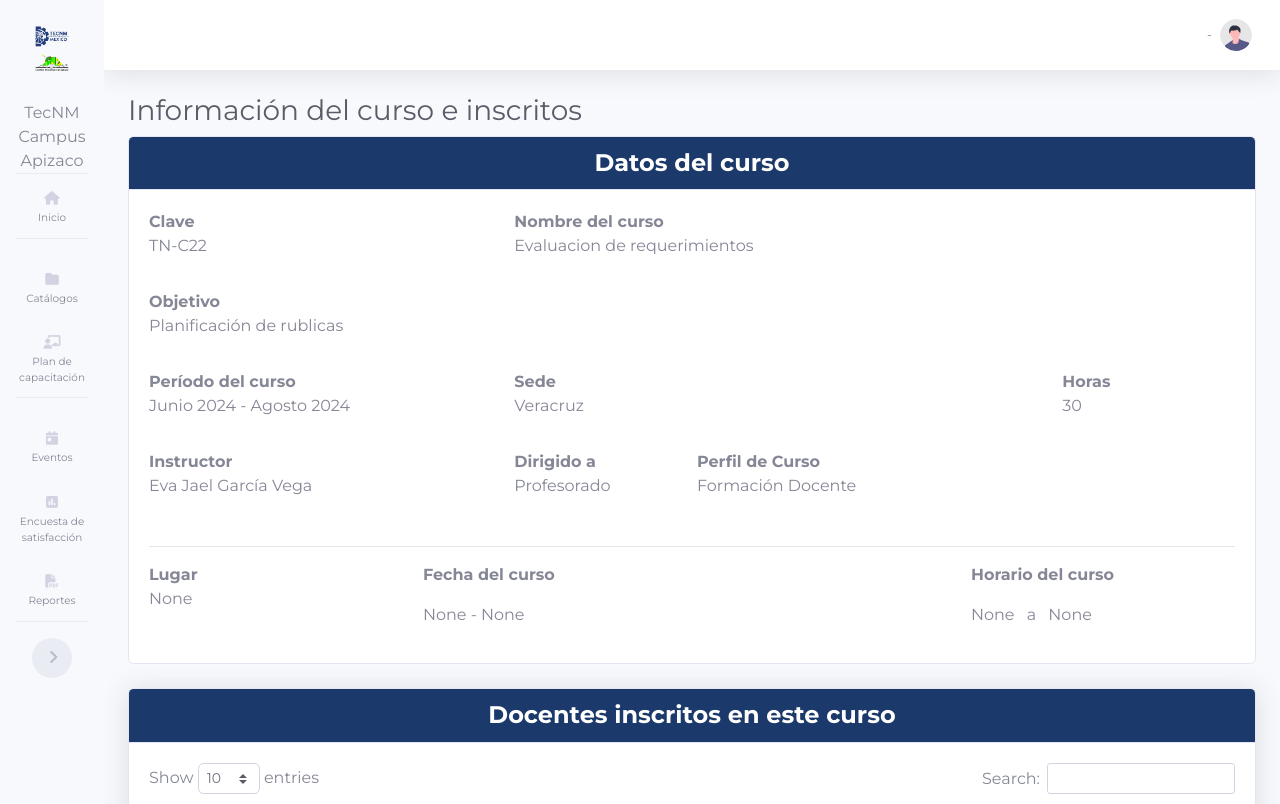
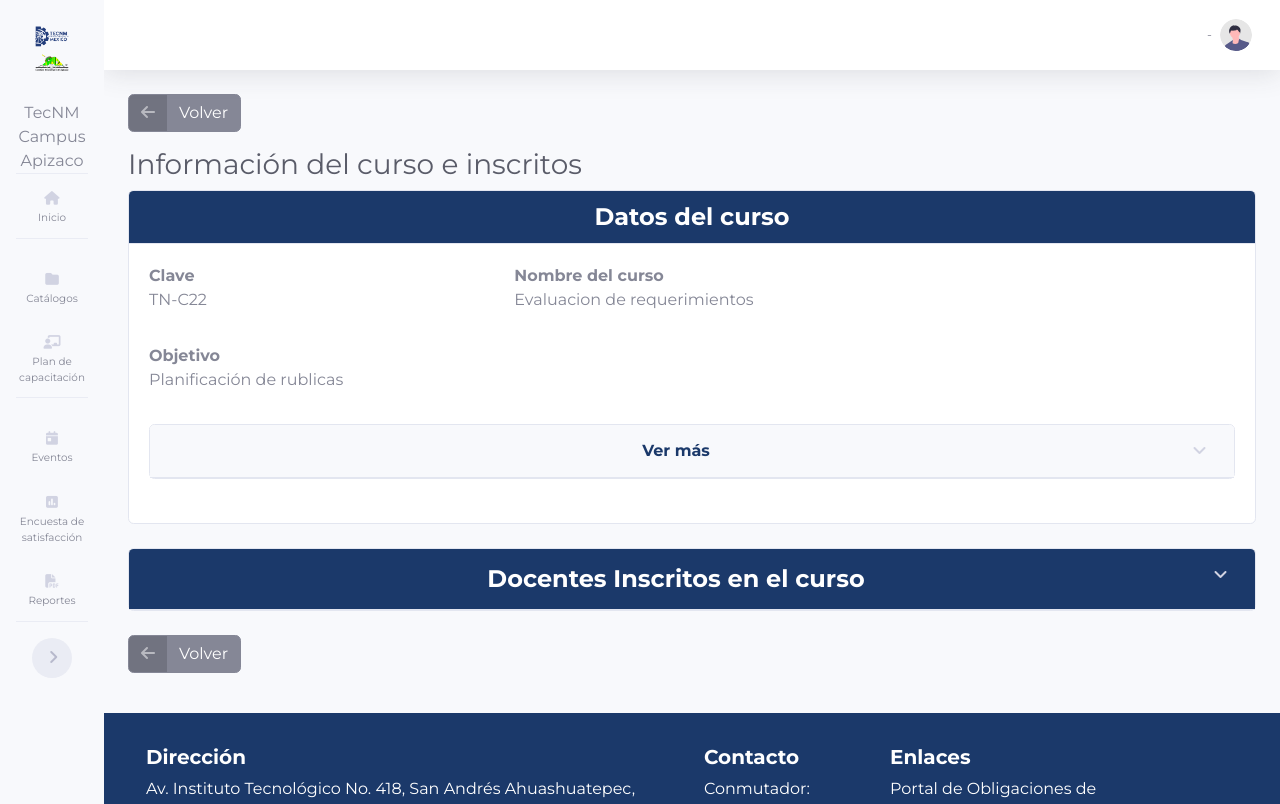
Before and after one commit to FerTecn/CapacitacionDoc, a Django app: page /eventos/vercurso/28/ in a window 1280 px wide. Shown: the top 804 px of the page. Run offline with Django 5.2, Linux system fonts and the light colour scheme; a user stored in the database is signed in; data comes from the database, SQL or seed files in the repository; some libraries are stand-ins or nearby versions.

Commit message:
Se reestructuran los botones

```diff
--- a/capacitaciondoc/eventos/templates/vercurso.html
+++ b/capacitaciondoc/eventos/templates/vercurso.html
@@ -10,6 +10,14 @@
 
 {% block content %}
 <!-- Encabezado de página -->
+<div class="d-flex justify-content-between mb-3">
+    <a href="{% url 'inscripcionlista' %}" class="btn btn-secondary btn-icon-split mr-2">
+        <span class="icon text-white-50">
+            <i class="fas fa-arrow-left"></i>
+        </span>
+        <span class="text">Volver</span>
+    </a>
+</div>
 <h1 class="h3 mb-2 text-gray-800">Información del curso e inscritos</h1>
 <div class="card mb-4">
     <div class="card-header bg-primary text-white text-center">
@@ -29,6 +37,16 @@
                 <p><strong style="display: block;">Objetivo</strong> {{ evento.curso.objetivo }}</p>
             </div>
         </div>
+
+        <div class="card mb-4">
+            <!-- Card Header - Accordion -->
+            <a href="#collapseCardEvento" class="d-block card-header py-3" data-toggle="collapse"
+                role="button" aria-expanded="true" aria-controls="collapseCardEvento">
+                <h6 class="m-0 font-weight-bold text-primary text-center">Ver más</h6>
+            </a>
+            <!-- Card Content - Collapse -->
+            <div class="collapse" id="collapseCardEvento">
+                <div class="card-body">
                     <div class="form-row">
                         <div class="form-group col-md-4 align-items-center">
                             <p><strong style="display: block;">Período del curso</strong> {{ evento.curso.periodo }}</p>
@@ -50,9 +68,7 @@
                         <div class="form-group col-md-3 align-items-center">
                             <p><strong style="display: block;">Perfil de Curso</strong> {{ evento.curso.perfilCurso }}</p>
                         </div>
-
                     </div>
-            <hr>
                     <div class="form-row">
                         <div class="form-group col-md-3 align-items-center">
                             <p><strong style="display: block;">Lugar</strong>{{ evento.lugar}}</p>
@@ -68,12 +84,19 @@
                     </div>
                 </div>
             </div>
+        </div>
+    </div>
+</div>
 
 {% if request.user.rol != "Docente" %}
-    <div class="card shadow mb-4">
-        <div class="card-header bg-primary text-white text-center">
-            <h4 class="m-0 font-weight-bold text-white">Docentes inscritos en este curso</h4>
-        </div>
+<div class="card mb-4">
+    <!-- Card Header - Accordion -->
+    <a href="#collapseCardInscritos" class="d-block card-header py-3 bg-primary text-center" data-toggle="collapse"
+        role="button" aria-expanded="true" aria-controls="collapseCardInscritos">
+        <h4 class="m-0 font-weight-bold text-white">Docentes Inscritos en el curso</h4>
+    </a>
+    <!-- Card Content - Collapse -->
+    <div class="collapse" id="collapseCardInscritos">
         <div class="card-body">
             <div class="table-responsive">
                 <table class="table table-bordered" id="dataTable" width="100%" cellspacing="0">
@@ -101,9 +124,15 @@
             </div>
         </div>
     </div>
+</div>
 {% endif %}
-    <div class="text-center">
-        <a href="{% url 'inscripcionlista' %}" class="btn btn-primary">Regresar</a>
+<div class="d-flex justify-content-between mb-3">
+    <a href="{% url 'inscripcionlista' %}" class="btn btn-secondary btn-icon-split mr-2">
+        <span class="icon text-white-50">
+            <i class="fas fa-arrow-left"></i>
+        </span>
+        <span class="text">Volver</span>
+    </a>
 </div>
 
 {% endblock %}
```
Also changed, not shown: capacitaciondoc/eventos/templates/evidencia.html (+20 -6 lines). Lines whose indentation alone changed are shown as unchanged.
